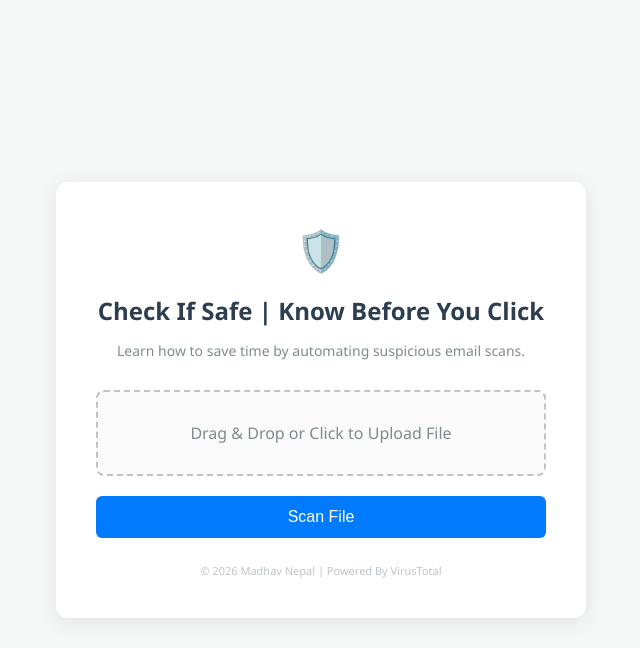
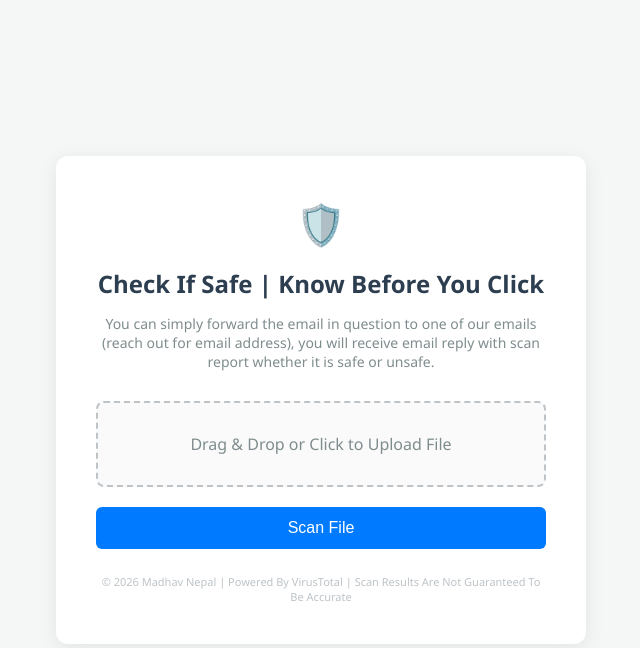
Before and after one commit to madhav-nepal/check-if-safe, a Flask app: page / in a window 1280 px wide. Shown: the top 648 px of the page, without its empty margins (319-959 px from the left). Run offline with Flask 3, Linux system fonts and the light colour scheme.

Commit message:
Update index.html

```diff
--- a/templates/index.html
+++ b/templates/index.html
@@ -105,7 +105,7 @@
     <div class="container">
         <div class="icon">🛡️</div>
         <h1>Check If Safe | Know Before You Click</h1>
-        <p class="subtitle">Learn how to save time by automating suspicious email scans.</p>
+        <p class="subtitle">You can simply forward the email in question to one of our emails (reach out for email address), you will receive email reply with scan report whether it is safe or unsafe.</p>
 
         <form action="/" method="post" enctype="multipart/form-data">
             <div class="upload-area">
@@ -116,7 +116,7 @@
         </form>
 
         <div class="footer">
-            &copy; 2026 Madhav Nepal | Powered By VirusTotal
+            &copy; 2026 Madhav Nepal | Powered By VirusTotal | Scan Results Are Not Guaranteed To Be Accurate
         </div>
     </div>
 
```
